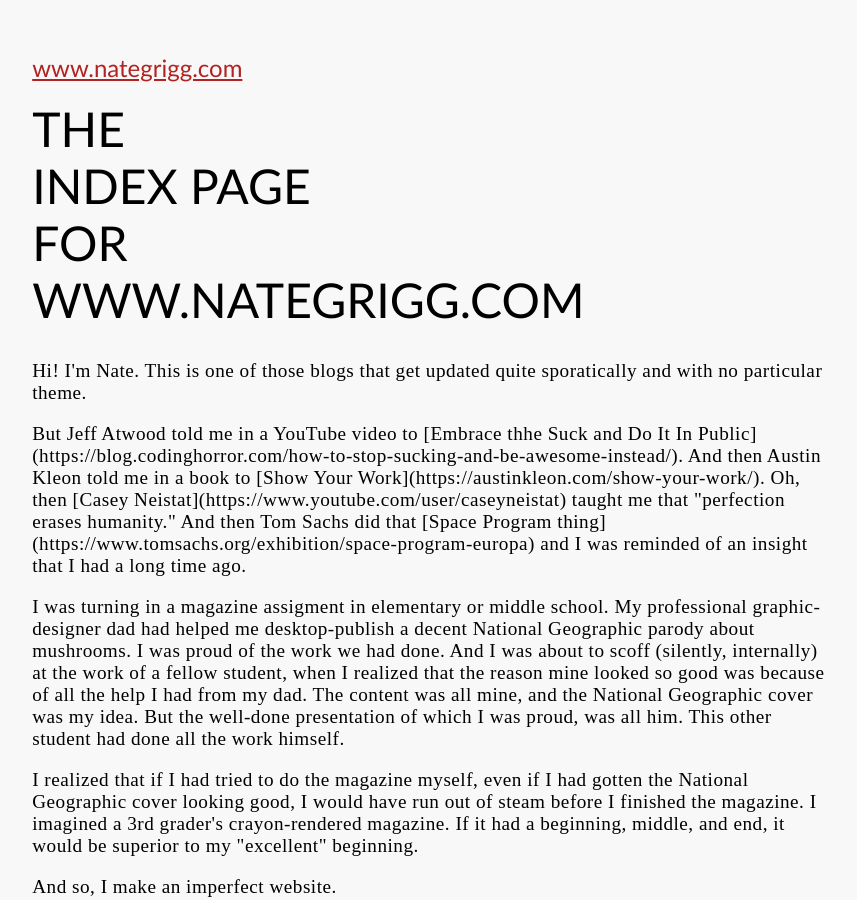
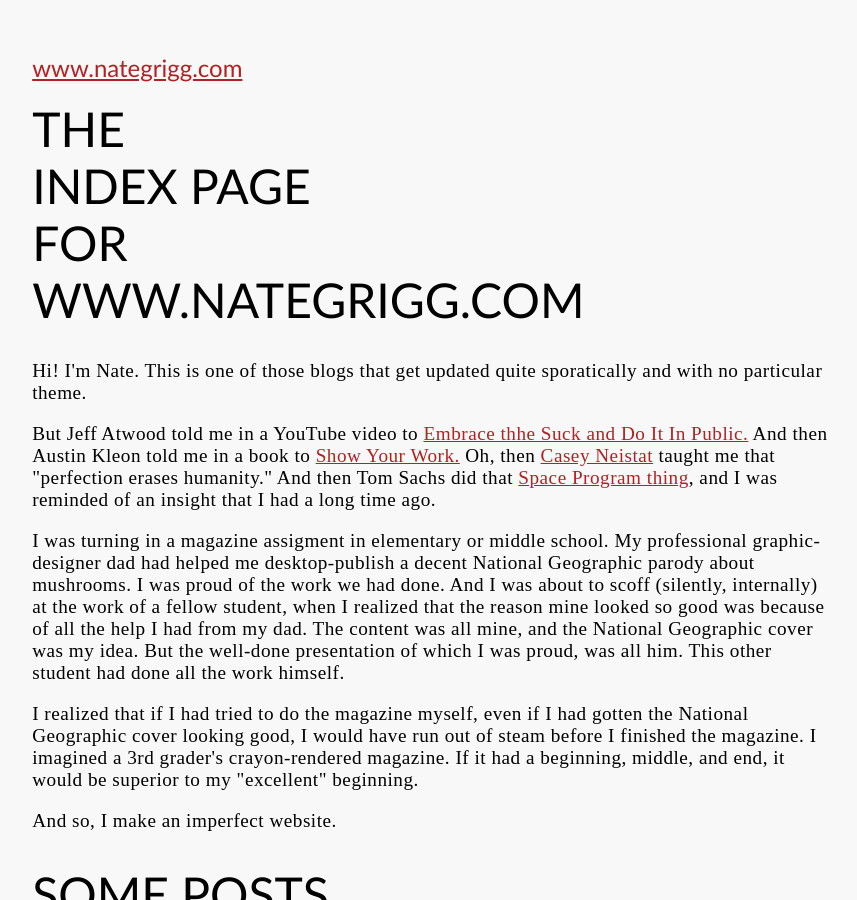
Before and after one commit to n8mob/n8mob.github.io, a Jekyll site: the page built from index.html, in a window 1280 px wide and 900 px high. Shown: the whole window, without its empty margins (19-876 px from the left). Built offline with Jekyll 4.4.1, drawn with Linux system fonts in a browser that asks for light colours; some of the changed lines change nothing that is shown.

Commit message:
fix markdown links - need to convert this page to markdown

```diff
--- a/index.html
+++ b/index.html
@@ -5,7 +5,7 @@ title: Hi, I'm n8!
 <body>
     <h1>The Index&nbsp;Page for {{ site.title }}</h1>
     <p>Hi! I'm Nate. This is one of those blogs that get updated quite sporatically and with no particular theme.</p>
-    <p>But Jeff Atwood told me in a YouTube video to [Embrace thhe Suck and Do It In Public](https://blog.codinghorror.com/how-to-stop-sucking-and-be-awesome-instead/). And then Austin Kleon told me in a book to [Show Your Work](https://austinkleon.com/show-your-work/). Oh, then [Casey Neistat](https://www.youtube.com/user/caseyneistat) taught me that "perfection erases humanity." And then Tom Sachs did that [Space Program thing](https://www.tomsachs.org/exhibition/space-program-europa) and I was reminded of an insight that I had a long time ago.</p>
+    <p>But Jeff Atwood told me in a YouTube video to <a href="https://blog.codinghorror.com/how-to-stop-sucking-and-be-awesome-instead/">Embrace thhe Suck and Do It In Public.</a> And then Austin Kleon told me in a book to <a href="https://austinkleon.com/show-your-work/">Show Your Work.</a> Oh, then <a href="https://www.youtube.com/user/caseyneistat">Casey Neistat</a> taught me that "perfection erases humanity." And then Tom Sachs did that <a href="https://www.tomsachs.org/exhibition/space-program-europa">Space Program thing</a>, and I was reminded of an insight that I had a long time ago.</p>
     <p>I was turning in a magazine assigment in elementary or middle school. My professional graphic-designer dad had helped me desktop-publish a decent National Geographic parody about mushrooms. I was proud of the work we had done. And I was about to scoff (silently, internally) at the work of a fellow student, when I realized that the reason mine looked so good was because of all the help I had from my dad. The content was all mine, and the National Geographic cover was my idea. But the well-done presentation of which I was proud, was all him. This other student had done all the work himself.</p>
     <p>I realized that if I had tried to do the magazine myself, even if I had gotten the National Geographic cover looking good, I would have run out of steam before I finished the magazine. I imagined a 3rd grader's crayon-rendered magazine. If it had a beginning, middle, and end, it would be superior to my "excellent" beginning.</p>
     <p>And so, I make an imperfect website.</p>
```
